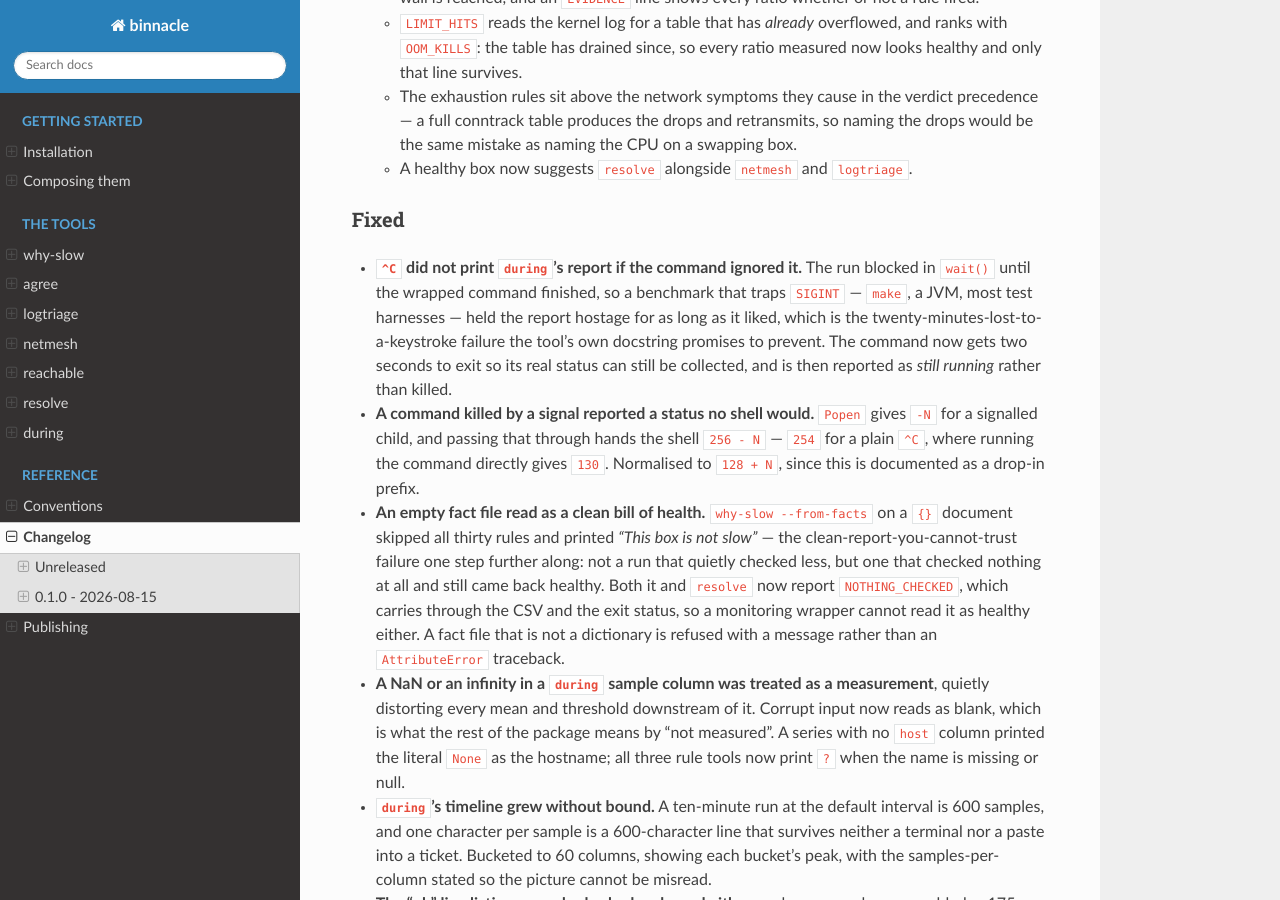
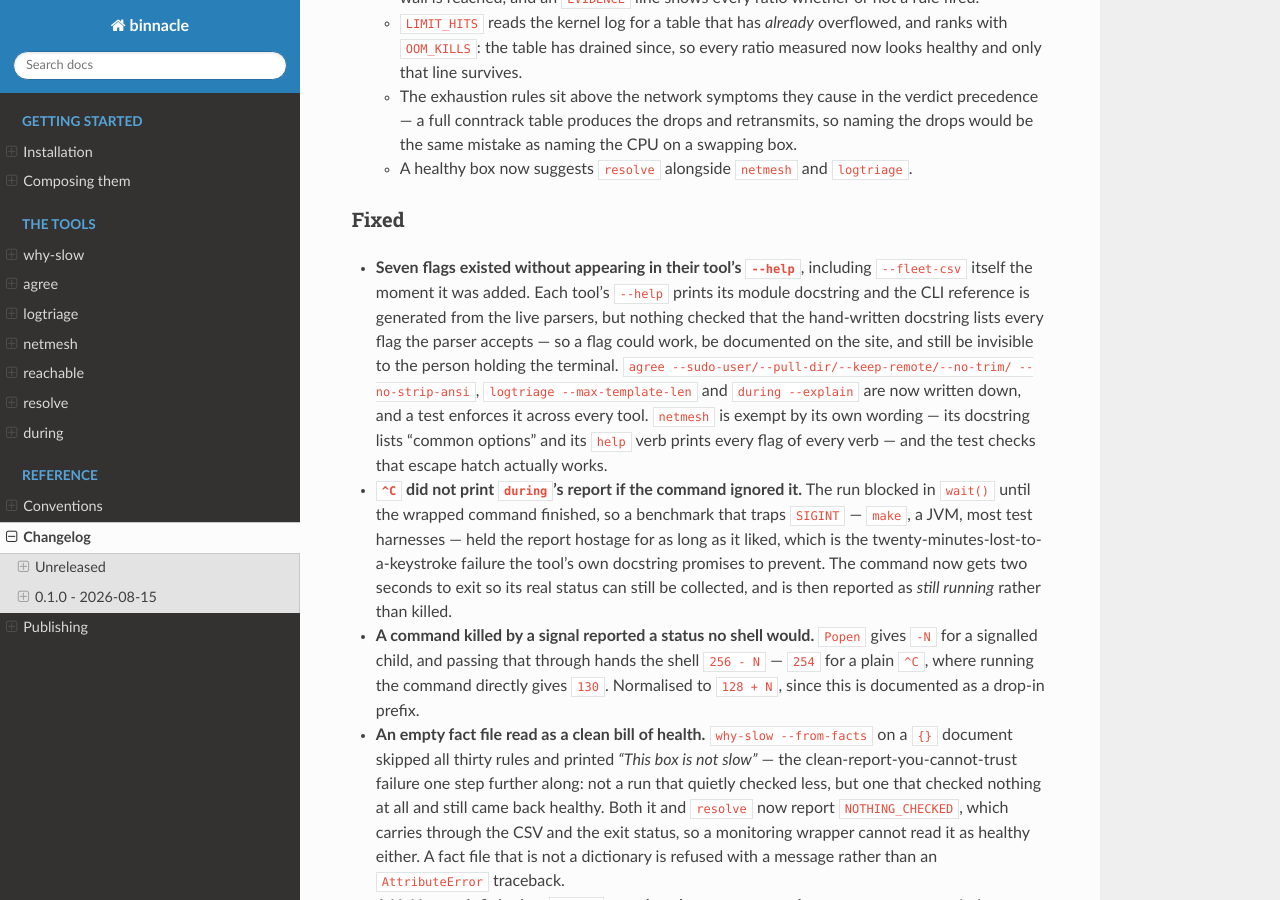
Before and after one commit to MartinGallagher-code/binnacle, a Sphinx documentation site: the page built from docs/changelog.md, in a window 1280 px wide and 900 px high, scrolled down 2021 px. Built offline with Sphinx 7.4.7 and the Read the Docs theme 3.1.0, drawn with Linux system fonts in a browser that asks for light colours.

Commit message:
Write down the flags that --help never mentioned
--fleet-csv shipped an hour ago working, documented on the site, and
invisible to anyone running `agree --help`. Each tool's --help prints its
module docstring and the CLI reference is generated from the live
parsers, so both halves of "documentation cannot drift" were in place --
but nothing checked the hand-written docstring against the parser, which
is the one place a flag can hide.

Checking found six more: agree's --sudo-user, --pull-dir, --keep-remote,
--no-trim and --no-strip-ansi, logtriage's --max-template-len, and
during's --explain, which I left out when I wrote it. All are now in the
docstring where --help will show them.

A test enforces it across every tool from now on. netmesh is exempt and
says why in its own words -- its docstring lists "common options" and it
carries a help verb that prints every flag of every verb -- so the test
checks that that escape hatch actually names the flags the docstring
leaves out, rather than taking the exemption on trust.

Co-Authored-By: Claude Opus 5 <noreply@anthropic.com>
Claude-Session: https://claude.ai/code/session_01EzJjd4wPeQgL9mou4b5hcJ

```diff
--- a/CHANGELOG.md
+++ b/CHANGELOG.md
@@ -107,6 +107,19 @@ adheres to [Semantic Versioning](https://semver.org/spec/v2.0.0.html).
     `logtriage`.
 
 ### Fixed
+
+- **Seven flags existed without appearing in their tool's `--help`**,
+  including `--fleet-csv` itself the moment it was added. Each tool's
+  `--help` prints its module docstring and the CLI reference is generated
+  from the live parsers, but nothing checked that the hand-written
+  docstring lists every flag the parser accepts — so a flag could work,
+  be documented on the site, and still be invisible to the person holding
+  the terminal. `agree --sudo-user/--pull-dir/--keep-remote/--no-trim/
+  --no-strip-ansi`, `logtriage --max-template-len` and `during --explain`
+  are now written down, and a test enforces it across every tool.
+  `netmesh` is exempt by its own wording — its docstring lists "common
+  options" and its `help` verb prints every flag of every verb — and the
+  test checks that escape hatch actually works.
 
 - **`^C` did not print `during`'s report if the command ignored it.** The
   run blocked in `wait()` until the wrapped command finished, so a
```
Also changed, not shown: README.md (+1 -1 lines), docs/conventions.md (+1 -1 lines), 4 other files.
